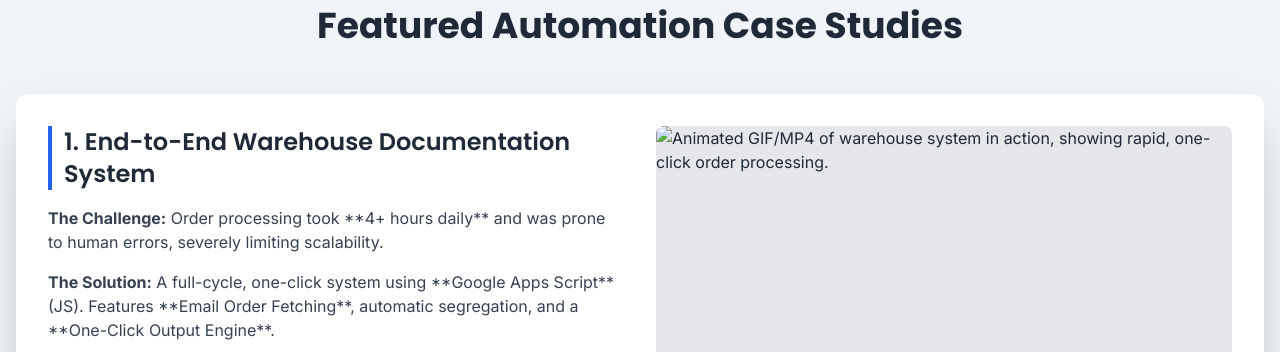
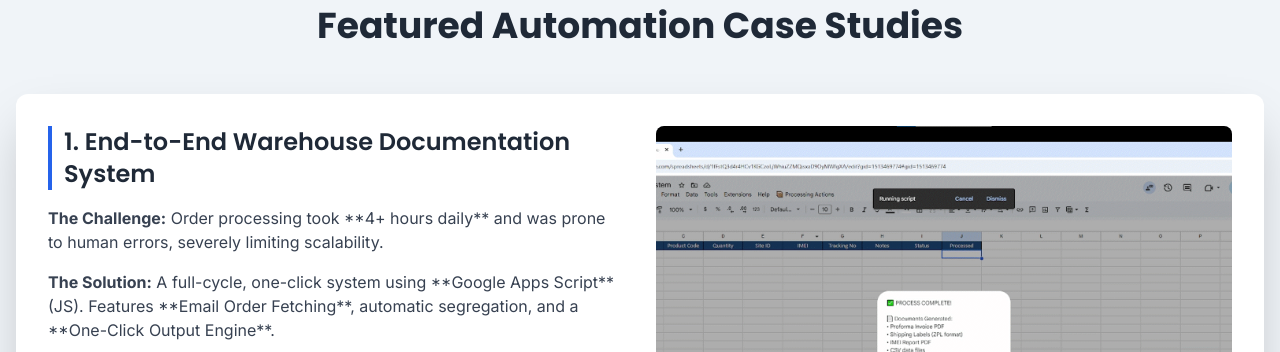
Before and after one commit to emadaed/digisuite, a plain HTML site: page index.html in a window 1280 px wide. Shown: the part 1450-1802 px from the top of the page. Drawn offline with nearby package versions, Linux system fonts and the light colour scheme.

Commit message:
Update index.html

```diff
--- a/index.html
+++ b/index.html
@@ -178,7 +178,7 @@
                 <!-- Visual Placeholder -->
                 <div class="case-study-visual bg-gray-200 h-64 flex items-center justify-center rounded-lg overflow-hidden lg:h-auto">
                     <!-- Dynamic Video/Image Tag (Replace with your uploaded asset path) -->
-                    <img src="assets/wh_system_automation_proof.jif" alt="Animated GIF/MP4 of warehouse system in action, showing rapid, one-click order processing." class="object-cover w-full h-full" loading="lazy">
+                    <img src="assets/wh_system_automation_proof.GIF" alt="Animated GIF/MP4 of warehouse system in action, showing rapid, one-click order processing." class="object-cover w-full h-full" loading="lazy">
                 </div>
             </div>
 
```
